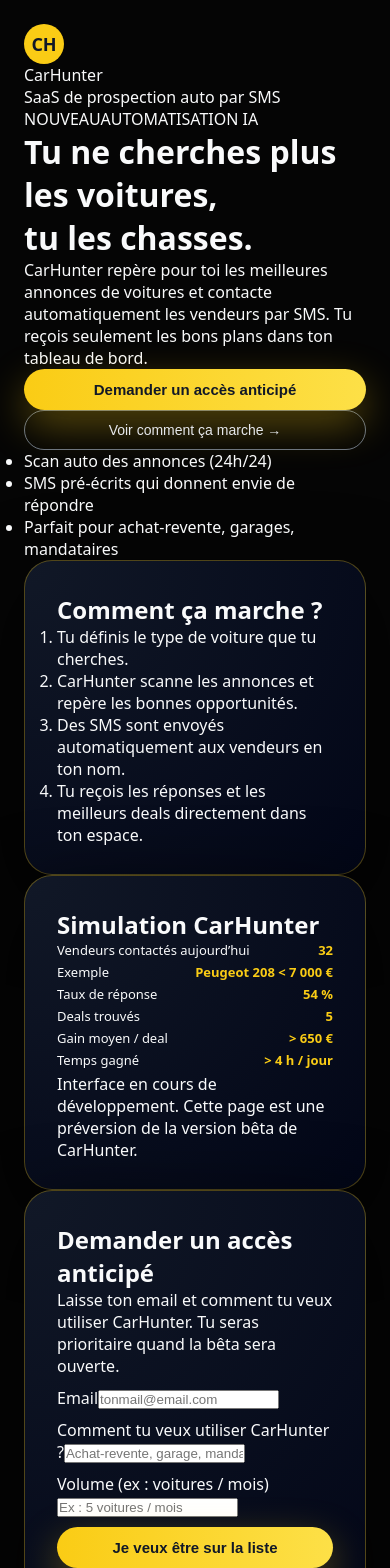
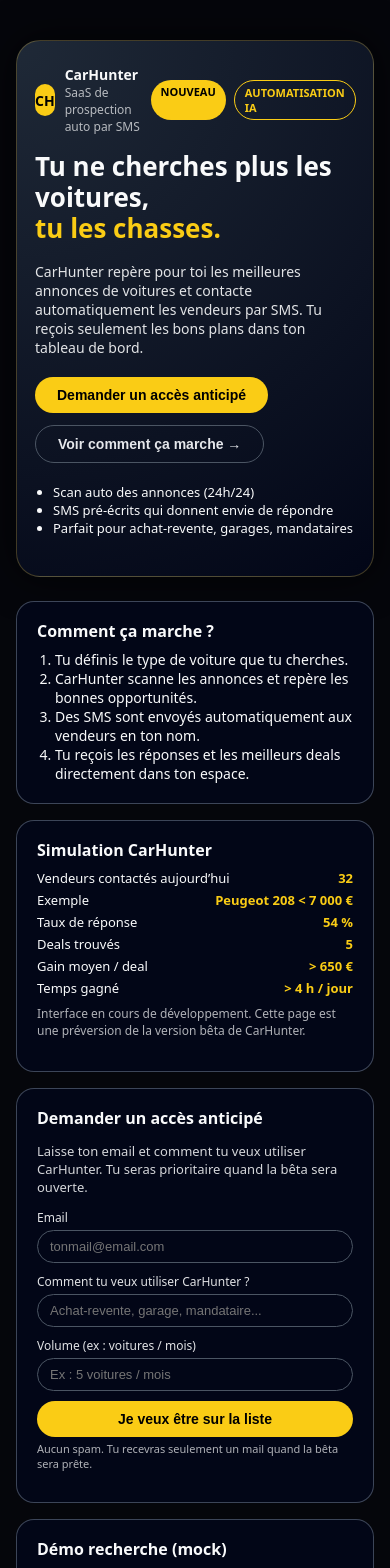
Before and after one commit to MathBoymoney/carhunter, a Next.js app: page / in a window 390 px wide. Shown: the top 1568 px of the page. Built offline with nearby package versions, Linux system fonts and the light colour scheme.

Commit message:
Update globals.css

```diff
--- a/styles/globals.css
+++ b/styles/globals.css
@@ -1,239 +1,179 @@
-* {
-  box-sizing: border-box;
+body {
   margin: 0;
   padding: 0;
-}
-
-html,
-body {
-  height: 100%;
-}
-
-body {
+  background: #05060b;
+  color: #f9fafb;
   font-family: system-ui, -apple-system, BlinkMacSystemFont, "Segoe UI", sans-serif;
-  background: #050505;
-  color: #f9fafb;
-}
-
-a {
-  color: inherit;
-  text-decoration: none;
 }
 
 .page {
   min-height: 100vh;
+  padding: 40px 16px;
+}
+
+.container {
+  max-width: 900px;
+  margin: 0 auto;
+}
+
+/* HERO */
+
+.hero {
+  background: radial-gradient(circle at top left, #1f2937, #020617);
+  border-radius: 24px;
+  padding: 32px 28px 36px;
+  border: 1px solid rgba(252, 211, 77, 0.25);
+  box-shadow: 0 0 40px rgba(0, 0, 0, 0.7);
+}
+
+.badge-row {
+  display: flex;
+  justify-content: space-between;
+  align-items: center;
+  margin-bottom: 16px;
+}
+
+.logo {
+  display: flex;
+  align-items: center;
+  gap: 10px;
+}
+
+.logo-circle {
+  width: 32px;
+  height: 32px;
+  border-radius: 999px;
+  background: #facc15;
+  color: #000;
+  font-weight: 700;
   display: flex;
   align-items: center;
   justify-content: center;
-  padding: 24px;
+  font-size: 14px;
+}
+
+.logo-title {
+  font-weight: 600;
+  font-size: 14px;
+}
+
+.logo-sub {
+  font-size: 12px;
+  opacity: 0.7;
+}
+
+.tags {
+  display: flex;
+  gap: 8px;
+}
+
+.tag {
+  font-size: 11px;
+  padding: 4px 10px;
+  border-radius: 999px;
+  background: #facc15;
+  color: #000;
+  font-weight: 600;
+}
+
+.tag-outline {
+  background: transparent;
+  border: 1px solid #facc15;
+  color: #facc15;
+}
+
+.hero-title {
+  margin-top: 12px;
+  font-size: 32px;
+  line-height: 1.2;
+}
+
+.highlight {
+  color: #facc15;
+}
+
+.hero-text {
+  margin-top: 10px;
+  font-size: 14px;
+  opacity: 0.9;
+  max-width: 560px;
+}
+
+.hero-actions {
+  margin-top: 20px;
+  display: flex;
+  flex-wrap: wrap;
+  gap: 12px;
+}
+
+.btn-primary,
+.btn-secondary {
+  border-radius: 999px;
+  padding: 10px 22px;
+  font-size: 14px;
+  font-weight: 600;
+  border: none;
+  cursor: pointer;
+}
+
+.btn-primary {
+  background: #facc15;
+  color: #000;
+}
+
+.btn-primary:hover {
+  background: #eab308;
+}
+
+.btn-secondary {
+  background: transparent;
+  border: 1px solid #4b5563;
+  color: #e5e7eb;
+}
+
+.btn-secondary:hover {
+  border-color: #9ca3af;
+}
+
+.hero-bullets {
+  margin-top: 20px;
+  font-size: 13px;
+  padding-left: 18px;
+}
+
+/* CARDS */
+
+.cards {
+  display: grid;
+  grid-template-columns: minmax(0, 1.4fr) minmax(0, 1fr);
+  gap: 16px;
+  margin-top: 24px;
 }
 
 .card {
-  max-width: 960px;
-  width: 100%;
-  background: radial-gradient(circle at top left, #111827, #020617);
-  border-radius: 28px;
-  border: 1px solid rgba(250, 204, 21, 0.3);
-  padding: 32px 32px 28px;
-  box-shadow: 0 25px 80px rgba(0, 0, 0, 0.8);
+  background: #020617;
+  border-radius: 18px;
+  border: 1px solid rgba(148, 163, 184, 0.4);
+  padding: 18px 20px 20px;
+  font-size: 14px;
 }
 
-@media (min-width: 900px) {
-  .card {
-    padding: 40px 48px 36px;
-  }
-}
-
-.header-row {
-  display: flex;
-  align-items: center;
-  gap: 12px;
-  margin-bottom: 18px;
-}
-
-.logo-circle {
-  width: 40px;
-  height: 40px;
-  border-radius: 999px;
-  background: #facc15;
-  display: flex;
-  align-items: center;
-  justify-content: center;
-  font-weight: 800;
-  font-size: 18px;
-  color: #111827;
-}
-
-.badge-text {
-  display: flex;
-  flex-direction: column;
-  gap: 2px;
-}
-
-.badge-title {
-  font-size: 15px;
-  font-weight: 600;
-}
-
-.badge-sub {
-  font-size: 13px;
-  color: #9ca3af;
-}
-
-.chip-row {
-  display: flex;
-  gap: 8px;
-  margin-bottom: 18px;
-  flex-wrap: wrap;
-}
-
-.chip {
-  font-size: 11px;
-  text-transform: uppercase;
-  letter-spacing: 0.08em;
-  padding: 4px 10px;
-  border-radius: 999px;
-  border: 1px solid rgba(250, 204, 21, 0.4);
-  color: #facc15;
-  background: rgba(15, 23, 42, 0.7);
-}
-
-.title-main {
-  font-size: 28px;
-  line-height: 1.2;
-  font-weight: 800;
+.card h2 {
+  margin-top: 0;
   margin-bottom: 8px;
-}
-
-.title-main span.yellow {
-  color: #facc15;
-}
-
-.description-main {
-  font-size: 14px;
-  color: #e5e7eb;
-  margin-bottom: 22px;
-  max-width: 520px;
-}
-
-.layout {
-  display: flex;
-  flex-direction: column;
-  gap: 20px;
-}
-
-@media (min-width: 900px) {
-  .layout {
-    flex-direction: row;
-    align-items: stretch;
-  }
-}
-
-.left-col {
-  flex: 1.1;
-  display: flex;
-  flex-direction: column;
-  gap: 12px;
-}
-
-.right-col {
-  flex: 0.9;
-  background: rgba(15, 23, 42, 0.9);
-  border-radius: 20px;
-  padding: 16px 16px 14px;
-  border: 1px solid rgba(148, 163, 184, 0.5);
-  color: #e5e7eb;
-  font-size: 13px;
-}
-
-.btn-primary {
-  width: 100%;
-  padding: 12px 16px;
-  border-radius: 999px;
-  border: none;
-  outline: none;
-  background: linear-gradient(90deg, #facc15, #fde047);
-  color: #111827;
-  font-weight: 700;
-  font-size: 15px;
-  cursor: pointer;
-  box-shadow: 0 15px 40px rgba(250, 204, 21, 0.35);
-  transition: transform 0.08s ease, box-shadow 0.08s ease, filter 0.08s ease;
-}
-
-.btn-primary:hover {
-  transform: translateY(-1px);
-  box-shadow: 0 20px 60px rgba(250, 204, 21, 0.45);
-  filter: brightness(1.03);
-}
-
-.btn-secondary {
-  width: 100%;
-  padding: 11px 16px;
-  border-radius: 999px;
-  border: 1px solid rgba(148, 163, 184, 0.7);
-  background: transparent;
-  color: #e5e7eb;
-  font-size: 14px;
-  font-weight: 500;
-  cursor: pointer;
-  display: flex;
-  align-items: center;
-  justify-content: center;
-  gap: 6px;
-}
-
-.btn-secondary span.arrow {
   font-size: 16px;
 }
 
-.bullet-list {
-  margin-top: 10px;
-  list-style: none;
-  font-size: 13px;
-  color: #d1d5db;
+.steps {
+  padding-left: 18px;
+  margin: 0;
 }
 
-.bullet-list li {
-  display: flex;
-  align-items: flex-start;
-  gap: 6px;
-  margin-bottom: 4px;
-}
-
-.bullet-dot {
-  width: 4px;
-  height: 4px;
-  border-radius: 999px;
-  background: #facc15;
-  margin-top: 6px;
-}
-
-.simulation-title {
-  font-size: 13px;
-  font-weight: 600;
-  letter-spacing: 0.08em;
-  text-transform: uppercase;
-  color: #9ca3af;
-  margin-bottom: 10px;
-}
-
-.simulation-box {
-  background: #020617;
-  border-radius: 16px;
-  padding: 12px 14px;
-  border: 1px solid rgba(31, 41, 55, 0.9);
-}
-
-.sim-row {
+.card-simulation .sim-row {
   display: flex;
   justify-content: space-between;
+  margin-bottom: 4px;
   font-size: 13px;
-  margin-bottom: 4px;
-}
-
-.sim-label {
-  color: #9ca3af;
 }
 
 .sim-value {
@@ -241,92 +181,135 @@
   color: #facc15;
 }
 
-.sim-divider {
-  height: 1px;
-  background: rgba(31, 41, 55, 0.9);
-  margin: 8px 0;
+.sim-note {
+  margin-top: 8px;
+  font-size: 12px;
+  opacity: 0.7;
 }
 
-.bottom-note {
-  margin-top: 12px;
-  font-size: 11px;
-  color: #9ca3af;
+/* FORM */
+
+.card-form,
+.card-search {
+  margin-top: 16px;
 }
 
-.form-section {
-  margin-top: 22px;
-  padding-top: 18px;
-  border-top: 1px dashed rgba(55, 65, 81, 0.9);
-  font-size: 12px;
-  color: #d1d5db;
+.form-text {
+  font-size: 13px;
+  opacity: 0.85;
 }
 
 .form-grid {
+  margin-top: 12px;
+  display: grid;
+  grid-template-columns: minmax(0, 1fr);
+  gap: 10px;
+}
+
+.form-group {
   display: flex;
   flex-direction: column;
-  gap: 10px;
-  margin-top: 10px;
+  gap: 4px;
 }
 
-@media (min-width: 768px) {
-  .form-grid {
-    flex-direction: row;
+.form-group label {
+  font-size: 12px;
+  opacity: 0.9;
+}
+
+.form-group input {
+  border-radius: 999px;
+  border: 1px solid #4b5563;
+  background: #020617;
+  color: #f9fafb;
+  padding: 8px 12px;
+  font-size: 13px;
+  outline: none;
+}
+
+.form-group input:focus {
+  border-color: #facc15;
+}
+
+.full {
+  width: 100%;
+}
+
+.form-message {
+  margin-top: 8px;
+  font-size: 13px;
+}
+
+.form-footnote {
+  margin-top: 4px;
+  font-size: 11px;
+  opacity: 0.7;
+}
+
+/* SEARCH RESULTS */
+
+.results {
+  margin-top: 12px;
+  display: grid;
+  gap: 8px;
+}
+
+.result-card {
+  display: block;
+  border-radius: 12px;
+  border: 1px solid #4b5563;
+  padding: 10px 12px;
+  text-decoration: none;
+  color: inherit;
+  background: #020617;
+}
+
+.result-card:hover {
+  border-color: #facc15;
+}
+
+.result-title {
+  font-weight: 600;
+  font-size: 14px;
+}
+
+.result-line {
+  font-size: 12px;
+  opacity: 0.8;
+}
+
+.result-footer {
+  margin-top: 4px;
+  display: flex;
+  justify-content: space-between;
+  align-items: center;
+  font-size: 13px;
+}
+
+.price {
+  color: #facc15;
+  font-weight: 600;
+}
+
+.source {
+  font-size: 11px;
+  text-transform: uppercase;
+  letter-spacing: 0.06em;
+  opacity: 0.8;
+}
+
+/* RESPONSIVE */
+
+@media (max-width: 768px) {
+  .hero {
+    padding: 24px 18px 26px;
+  }
+
+  .hero-title {
+    font-size: 26px;
+  }
+
+  .cards {
+    grid-template-columns: minmax(0, 1fr);
   }
 }
-
-.form-field {
-  flex: 1;
-  display: flex;
-  flex-direction: column;
-  gap: 3px;
-}
-
-.form-label {
-  font-size: 11px;
-  color: #9ca3af;
-}
-
-.form-input {
-  padding: 8px 10px;
-  border-radius: 999px;
-  border: 1px solid rgba(55, 65, 81, 0.9);
-  background: #020617;
-  color: #f9fafb;
-  font-size: 12px;
-}
-
-.form-input::placeholder {
-  color: #6b7280;
-}
-
-.form-submit-row {
-  margin-top: 10px;
-  display: flex;
-  flex-direction: column;
-  gap: 6px;
-}
-
-@media (min-width: 768px) {
-  .form-submit-row {
-    flex-direction: row;
-    align-items: center;
-  }
-}
-
-.form-helper {
-  font-size: 11px;
-  color: #6b7280;
-}
-
-.status-message {
-  margin-top: 6px;
-  font-size: 12px;
-}
-
-.status-ok {
-  color: #22c55e;
-}
-
-.status-error {
-  color: #f97316;
-}
```
